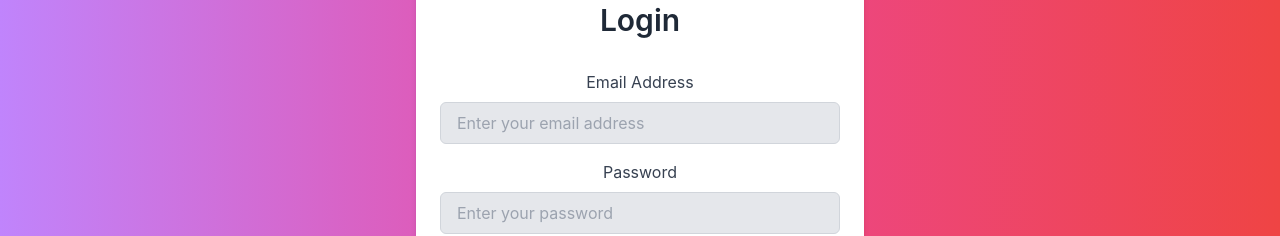
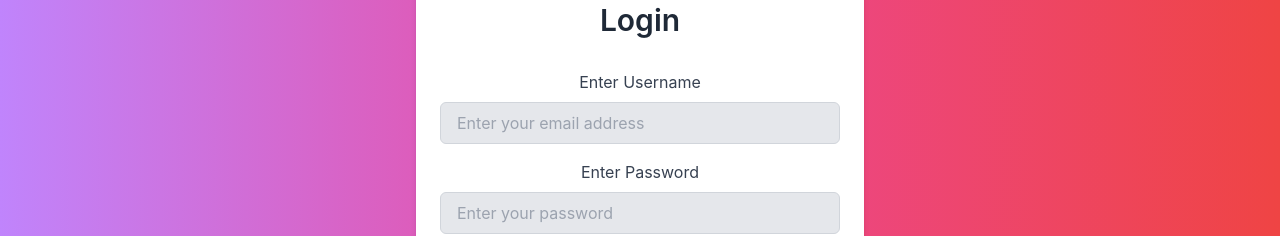
Before and after one commit to mezeru/Capstone-UI, a React (Create React App) app: page / in a window 1280 px wide. Shown: the part 250-486 px from the top of the page. Built offline with nearby package versions, Linux system fonts and the light colour scheme.

Commit message:
Handle tested login

```diff
--- a/src/axios.js
+++ b/src/axios.js
@@ -1,9 +1,8 @@
 import axios from "axios";
 
 const axiosDB = axios.create({
-    baseURL: 'http://localhost:8081/api/',
-    timeout: 1000,
-    headers: {'X-Custom-Header': 'foobar'}
+    baseURL: 'http://localhost:8081/api',
+    timeout: 1000
   });
 
 export default axiosDB;
--- a/src/components/Home.jsx
+++ b/src/components/Home.jsx
@@ -11,16 +11,13 @@ export const Home = () => {
     const handleSubmit = async (e) =>{
         e.preventDefault();
 
-        const resp = await axiosDB.get("/login",{},{
+        try {
+            const resp = await axiosDB.get("/Testcors");
 
-            headers:{
-                username: email,
-                password: pass
-            }
-
-        })
-
-        console.log(resp.data);
+            console.log(resp.data);
+        } catch (error) {
+            console.error("There was an error logging in!", error);
+        }
 
     }
 
@@ -34,7 +31,7 @@ export const Home = () => {
             <h2 className="text-center text-3xl font-semibold text-gray-800">Login</h2>
             <form onSubmit={handleSubmit} className="mt-8">
               <div>
-                <label htmlFor="email" className="block text-gray-700">Email Address</label>
+                <label htmlFor="email" className="block text-gray-700">Enter Username</label>
                 <input
                   id="email"
                   type="text"
@@ -46,7 +43,7 @@ export const Home = () => {
                 />
               </div>
               <div className="mt-4">
-                <label htmlFor="password" className="block text-gray-700">Password</label>
+                <label htmlFor="password" className="block text-gray-700">Enter Password</label>
                 <input
                   id="password"
                   type="password"
```
